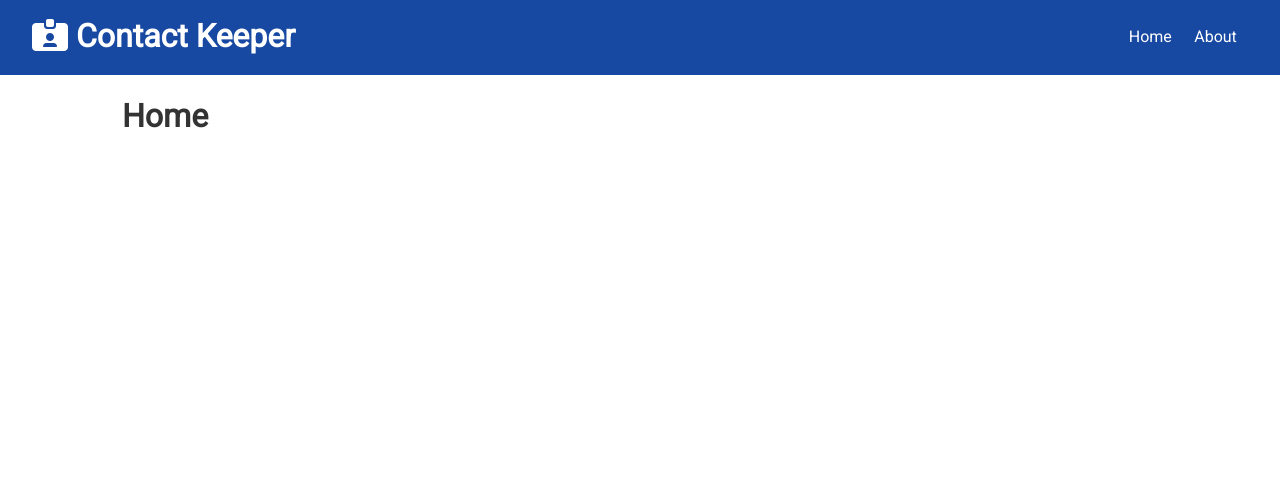
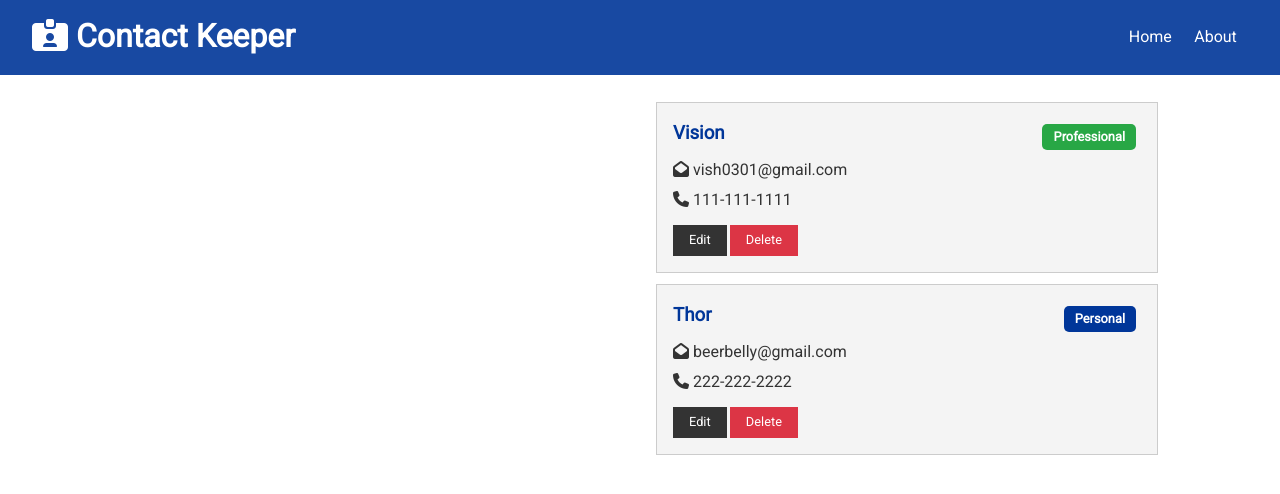
Before and after one commit to twilight-warlock/contact-keeper, a React (Create React App) app in the folder clientside/: page / in a window 1280 px wide. Shown: the top 494 px of the page. Built offline with nearby package versions, Linux system fonts and the light colour scheme.

Commit message:
Added Context API for contacts using useReducer hook and Created contact component to display contacts

```diff
--- a/clientside/src/App.js
+++ b/clientside/src/App.js
@@ -3,11 +3,13 @@
 import Navbar from "./components/layout/Navbar";
 import Home from "./components/pages/Home";
 import About from "./components/pages/About";
+import ContactState from "./context/contact/ContactState";
 
 import "./App.css";
 
 function App() {
   return (
+    <ContactState>
       <Router>
         <Fragment>
           <Navbar />
@@ -19,6 +21,7 @@
           </div>
         </Fragment>
       </Router>
+    </ContactState>
   );
 }
 
--- /dev/null
+++ b/clientside/src/components/contacts/ContactItem.js
@@ -0,0 +1,45 @@
+import React from "react";
+import PropTypes from "prop-types";
+
+const ContactItem = ({ contact }) => {
+  const { id, name, email, type, phone } = contact;
+
+  return (
+    <div className="card bg-light">
+      <h3 className="text-primary text-left">
+        {name}
+        <span
+          style={{ float: "right" }}
+          className={
+            "badge " +
+            (type === "professional" ? "badge-success" : "badge-primary")
+          }
+        >
+          {type.charAt(0).toUpperCase() + type.substring(1)}
+        </span>
+      </h3>
+      <ul className="list">
+        {email && (
+          <li>
+            <i className="fa fa-envelope-open"></i> {email}
+          </li>
+        )}
+        {phone && (
+          <li>
+            <i className="fa fa-phone"></i> {phone}
+          </li>
+        )}
+      </ul>
+      <p>
+        <button className="btn btn-dark btn-sm">Edit</button>
+        <button className="btn btn-danger btn-sm">Delete</button>
+      </p>
+    </div>
+  );
+};
+
+ContactItem.propTypes = {
+  contact: PropTypes.object.isRequired,
+};
+
+export default ContactItem;
--- /dev/null
+++ b/clientside/src/components/contacts/Contacts.js
@@ -0,0 +1,18 @@
+import React, { useContext, Fragment } from "react";
+import ContactContext from "../../context/contact/contactContext";
+import ContactItem from "./ContactItem";
+
+const Contacts = () => {
+  const contactContext = useContext(ContactContext);
+
+  const { contacts } = contactContext;
+  return (
+    <Fragment>
+      {contacts.map((contact) => (
+        <ContactItem key={contact.id} contact={contact} />
+      ))}
+    </Fragment>
+  );
+};
+
+export default Contacts;
--- a/clientside/src/components/pages/Home.js
+++ b/clientside/src/components/pages/Home.js
@@ -1,9 +1,13 @@
 import React from "react";
+import Contacts from "../contacts/Contacts";
 
 const Home = () => {
   return (
-    <div>
-      <h1>Home</h1>
+    <div className="grid-2">
+      <div>{/* Form */}</div>
+      <div>
+        <Contacts />
+      </div>
     </div>
   );
 };
--- /dev/null
+++ b/clientside/src/context/contact/ContactState.js
@@ -0,0 +1,67 @@
+import React, { useReducer } from "react";
+import uuid from "uuid";
+import ContactContext from "./contactContext";
+import contactReducer from "./contactReducer";
+import {
+  ADD_CONTACT,
+  DELETE_CONTACT,
+  SET_CURRENT,
+  CLEAR_CURRENT,
+  UPDATE_CONTACT,
+  FILTER_CONTACTS,
+  CLEAR_FILTER,
+} from "../types";
+
+const ContactState = (props) => {
+  const initialState = {
+    contacts: [
+      {
+        _id: { $oid: "5ef1aee68b368b46fc9945a0" },
+        type: "professional",
+        name: "Vision",
+        email: "vish0301@gmail.com",
+        phone: "111-111-1111",
+        user: { $oid: "5ef060406fb31b4be8a19ae1" },
+        date: { $date: { $numberLong: "1592897254437" } },
+        __v: { $numberInt: "0" },
+      },
+      {
+        _id: { $oid: "5ef1af898b368b46fc9945a1" },
+        type: "personal",
+        name: "Thor",
+        email: "beerbelly@gmail.com",
+        phone: "222-222-2222",
+        user: { $oid: "5ef060406fb31b4be8a19ae1" },
+        date: { $date: { $numberLong: "1592897417846" } },
+        __v: { $numberInt: "0" },
+      },
+    ],
+  };
+  const [state, dispatch] = useReducer(contactReducer, initialState);
+
+  //   Add Contact
+
+  //   Delete Contact
+
+  // Set Current Contact
+
+  // Clear Current Contact
+
+  // Update Contact
+
+  // Filter Contacts
+
+  // Clear Filter
+
+  return (
+    <ContactContext.Provider
+      value={{
+        contacts: state.contacts,
+      }}
+    >
+      {props.children}
+    </ContactContext.Provider>
+  );
+};
+
+export default ContactState;
--- /dev/null
+++ b/clientside/src/context/contact/contactContext.js
@@ -0,0 +1,5 @@
+import { createContext } from "react";
+
+const contactContext = createContext();
+
+export default contactContext;
--- /dev/null
+++ b/clientside/src/context/types.js
@@ -0,0 +1,12 @@
+export const ADD_CONTACT = "ADD_CONTACT";
+export const DELETE_CONTACT = "DELETE_CONTACT";
+export const UPDATE_CONTACT = "UPDATE_CONTACT";
+
+export const FILTER_CONTACTS = "FILTER_CONTACTS";
+export const CLEAR_FILTER = "CLEAR_FILTER";
+
+export const SET_CURRENT = "SET_CURRENT";
+export const CLEAR_CURRENT = "CLEAR_CURRENT";
+
+export const SET_ALERT = "SET_ALERT";
+export const REMOVE_ALERT = "REMOVE_ALERT";
```
Also changed, not shown: clientside/src/context/contact/contactReducer.js (added). Lines whose indentation alone changed are shown as unchanged.
